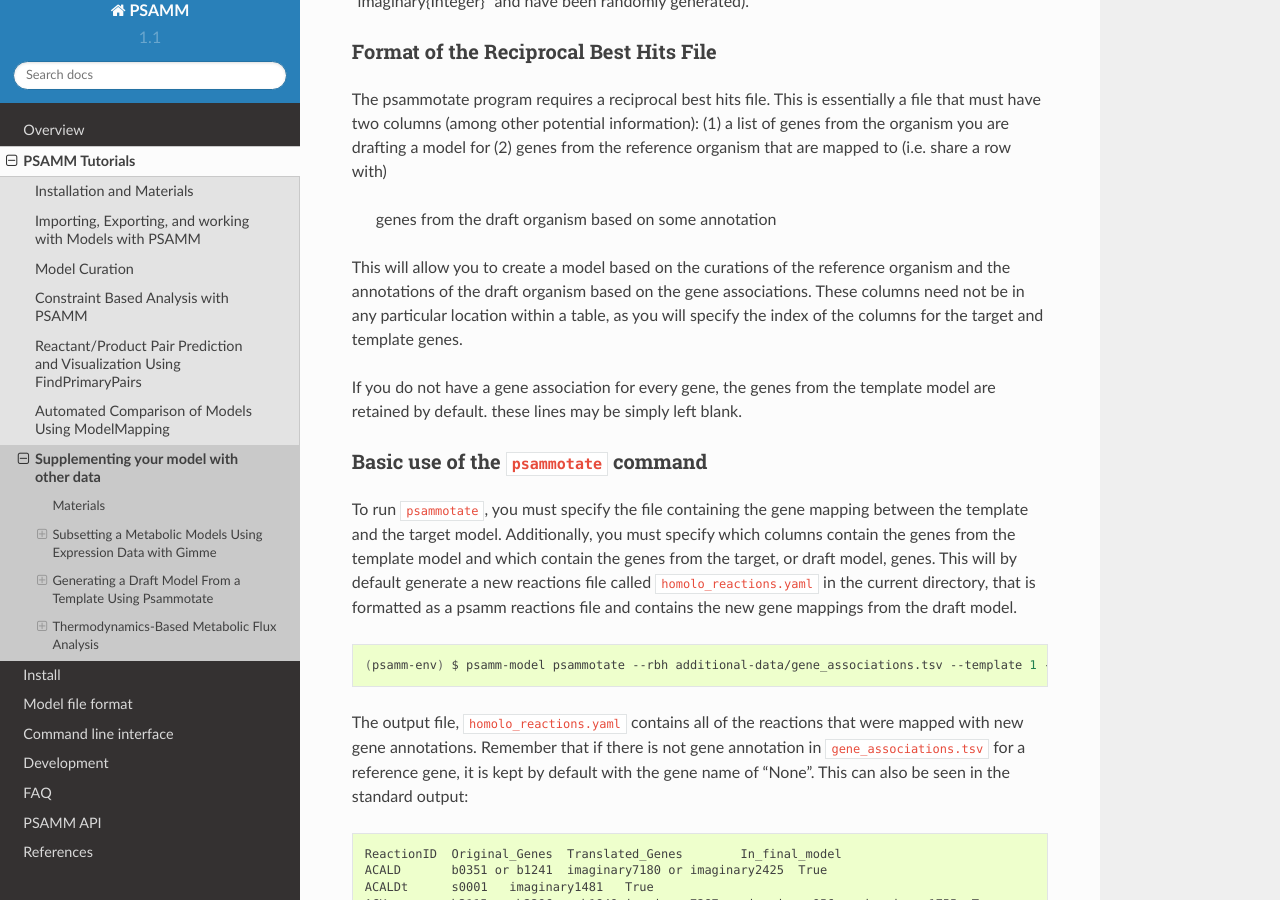
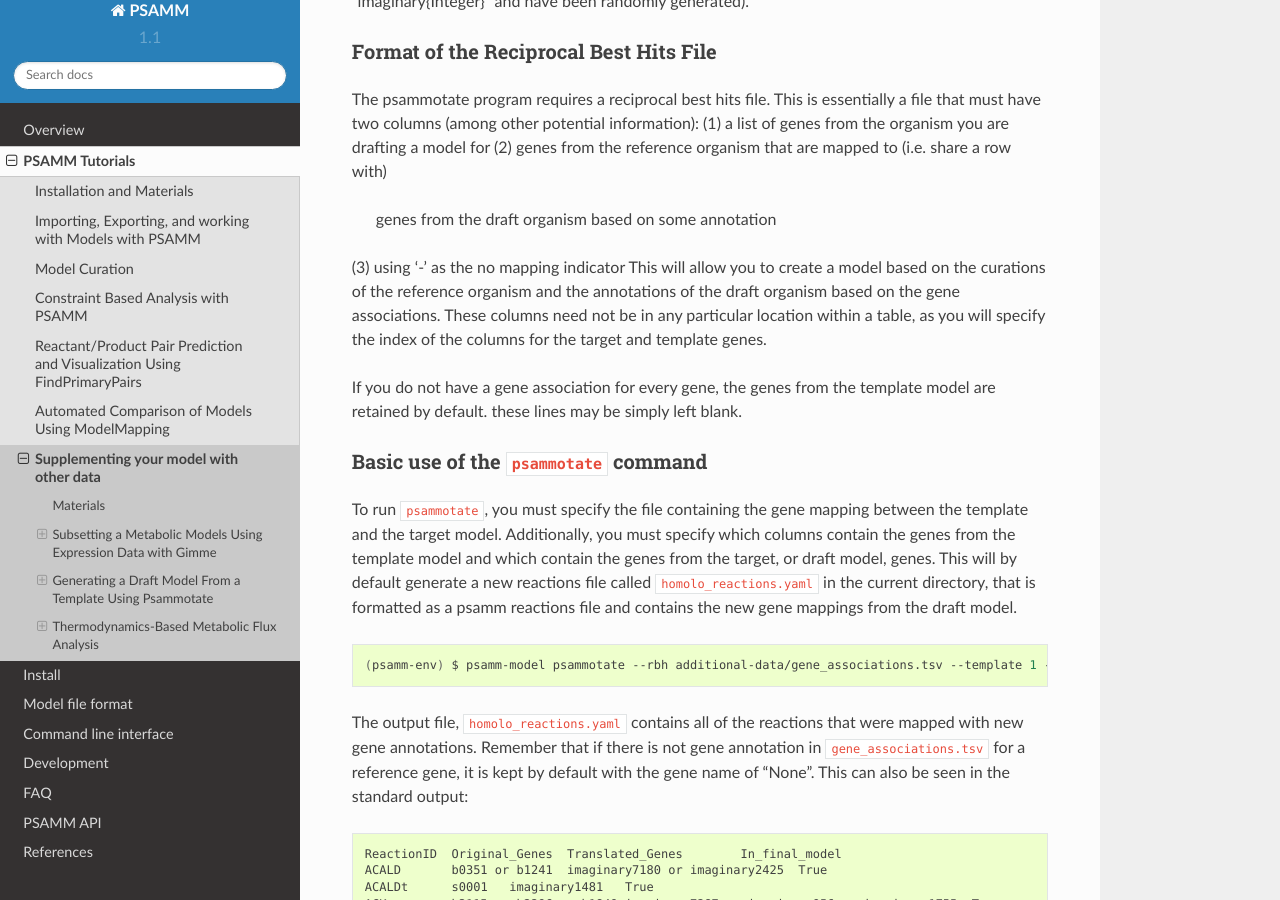
Before and after one commit to zhanglab/psamm, a Sphinx documentation site: the page built from docs/tutorial/applying_supplemental_data.rst, in a window 1280 px wide and 900 px high, scrolled down 2529 px. Built offline with Sphinx 7.4.7 and the Read the Docs theme 2.0.0, drawn with Linux system fonts in a browser that asks for light colours.

Commit message:
clarify no mapping indicator must be '-' in psammotate input --rbh

```diff
--- a/docs/tutorial/applying_supplemental_data.rst
+++ b/docs/tutorial/applying_supplemental_data.rst
@@ -129,6 +129,7 @@ a file that must have two columns (among other potential information):
 (1) a list of genes from the organism you are drafting a model for
 (2) genes from the reference organism that are mapped to (i.e. share a row with)
     genes from the draft organism based on some annotation
+(3) using ‘-’ as the no mapping indicator
 This will allow you to create a model based on the curations of the reference
 organism and the annotations of the draft organism based on the gene associations.
 These columns need not be in any particular location within a table, as you will
```
